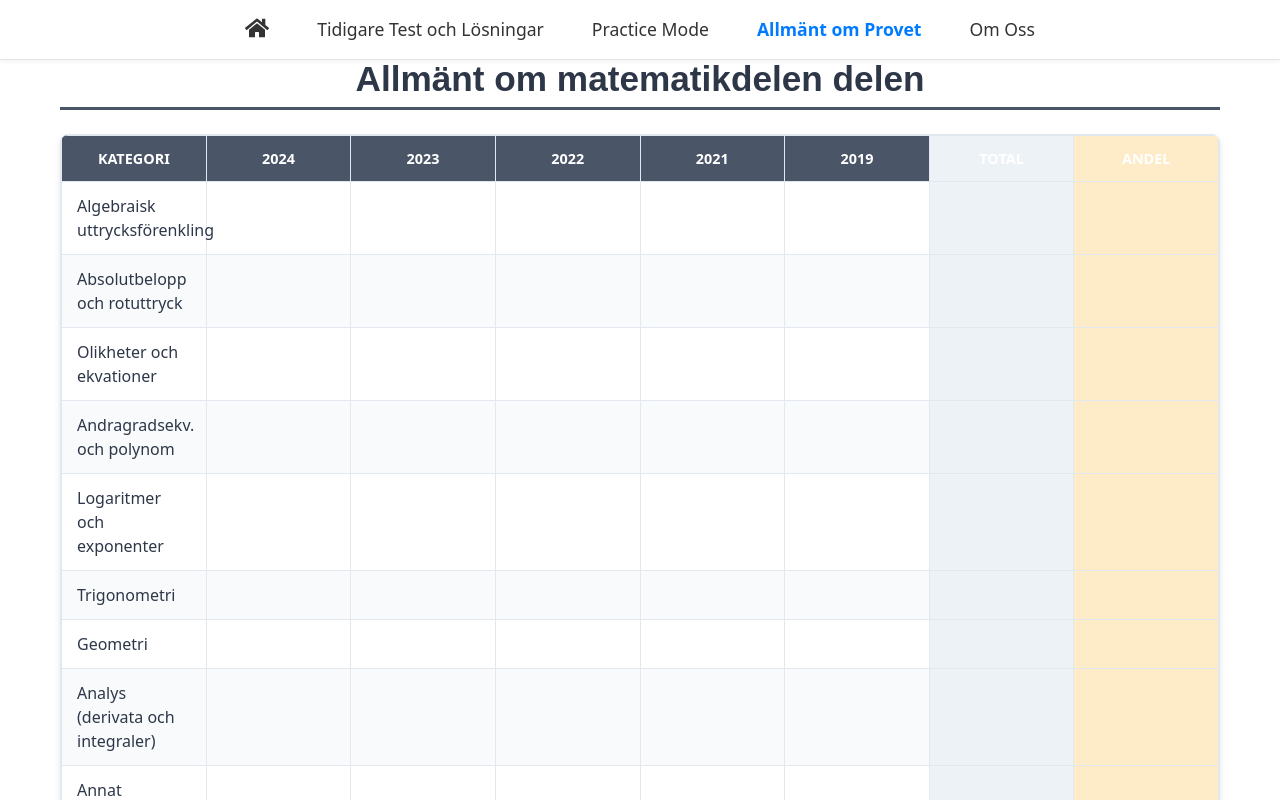
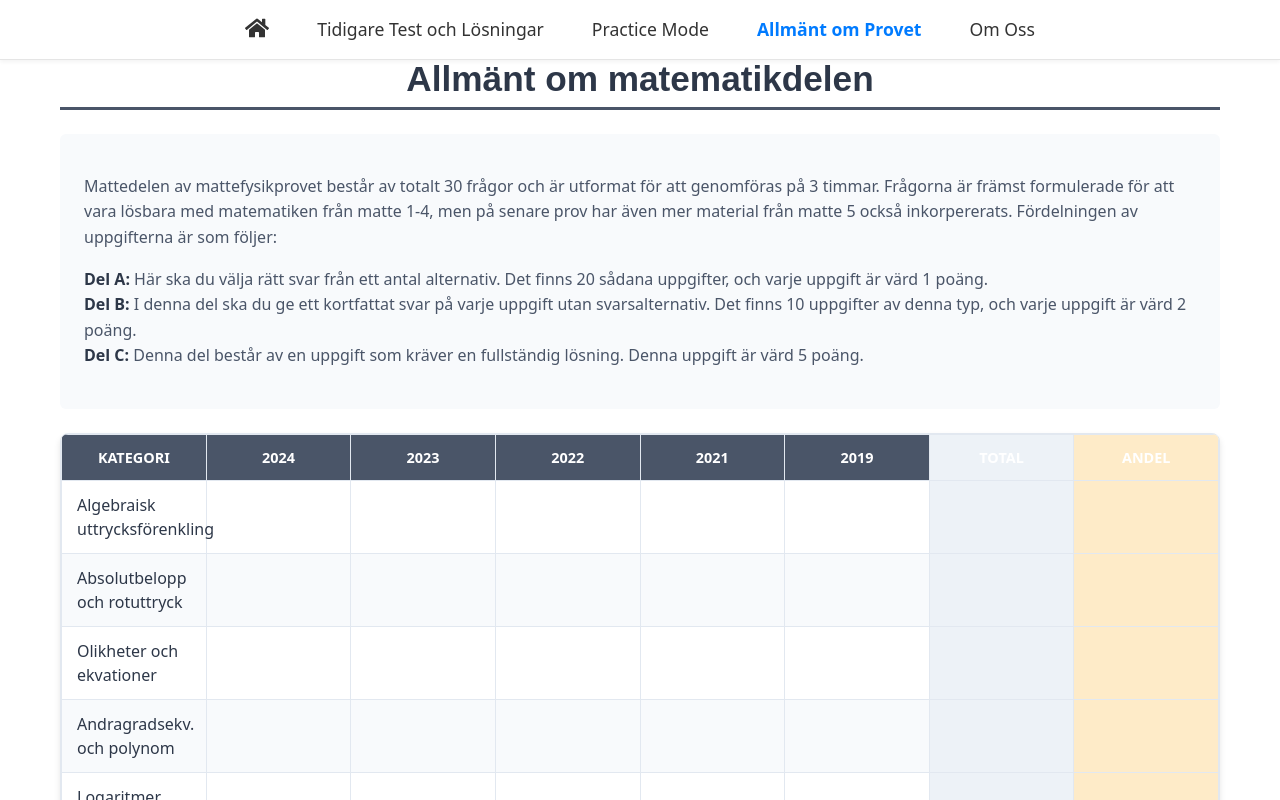
Before and after one commit to J-Henriksson/goofy-ahh-react-project, a React (Vite) app in the folder react-app/: page /allmant-prov in a window 1280 px wide. Shown: the top 800 px of the page. Built offline with nearby package versions, Linux system fonts and the light colour scheme.

Commit message:
ändrat å allmänt om provet

```diff
--- a/react-app/src/pages/AllmantProv.css
+++ b/react-app/src/pages/AllmantProv.css
@@ -9,10 +9,28 @@
     text-align: center;
     color: #2d3748;
     font-size: 2.2rem;
-    margin-bottom: 1.5rem;
+    margin-bottom: 1rem;
     padding-bottom: 0.5rem;
     border-bottom: 3px solid #4a5568;
     font-family: 'Arial', sans-serif;
+}
+
+.description {
+    margin: 1.5rem 0;
+    padding: 1.5rem;
+    background-color: #f8fafc;
+    border-radius: 6px;
+    line-height: 1.6;
+    font-size: 1rem;
+    color: #4a5568;
+}
+
+.description p {
+    margin-bottom: 1rem;
+}
+
+.description strong {
+    color: #2d3748;
 }
 
 .table-container {
@@ -77,6 +95,11 @@ td:first-child {
         font-size: 1.8rem;
     }
 
+    .description {
+        padding: 1rem;
+        font-size: 0.9rem;
+    }
+
     th, td {
         padding: 10px;
         font-size: 0.85rem;
--- a/react-app/src/pages/AllmantProv.jsx
+++ b/react-app/src/pages/AllmantProv.jsx
@@ -3,7 +3,7 @@ import './AllmantProv.css';
 
 const AllmantProv = () => {
   useEffect(() => {
-    document.title = "Allmänt om MATEMATIK delen";
+    document.title = "Allmänt om matematikdelen";
   }, []);
 
   const categories = [
@@ -20,7 +20,23 @@ const AllmantProv = () => {
 
   return (
     <div className="container">
-      <h1 className="title">Allmänt om matematikdelen delen</h1>
+      <h1 className="title">Allmänt om matematikdelen</h1>
+
+      <div className="description">
+        <p>
+          Mattedelen av mattefysikprovet består av totalt 30 frågor och är utformat för att genomföras på 3 timmar.
+          Frågorna är främst formulerade för att vara lösbara med matematiken från matte 1-4, men på senare prov har
+          även mer material från matte 5 också inkorpererats. Fördelningen av uppgifterna är som följer:
+        </p>
+        <p>
+          <strong>Del A:</strong> Här ska du välja rätt svar från ett antal alternativ. Det finns 20 sådana uppgifter,
+          och varje uppgift är värd 1 poäng.<br/>
+          <strong>Del B:</strong> I denna del ska du ge ett kortfattat svar på varje uppgift utan svarsalternativ.
+          Det finns 10 uppgifter av denna typ, och varje uppgift är värd 2 poäng.<br/>
+          <strong>Del C:</strong> Denna del består av en uppgift som kräver en fullständig lösning.
+          Denna uppgift är värd 5 poäng.
+        </p>
+      </div>
 
       <div className="table-container">
         <table>
```
